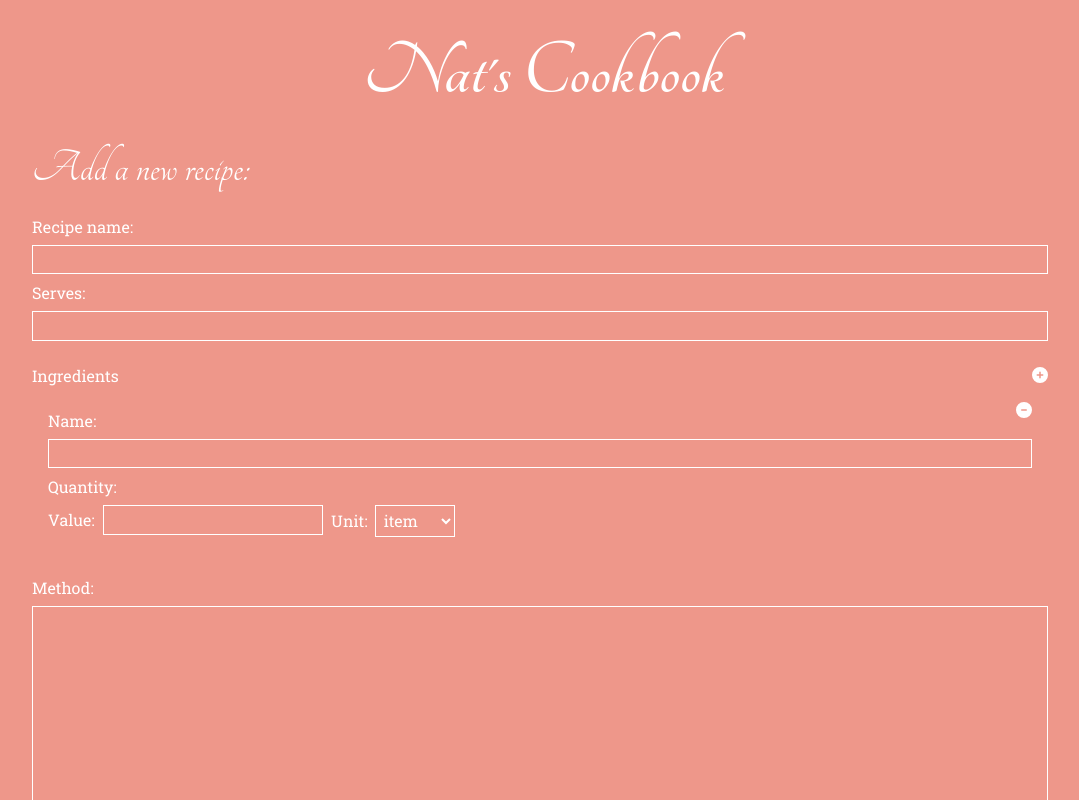
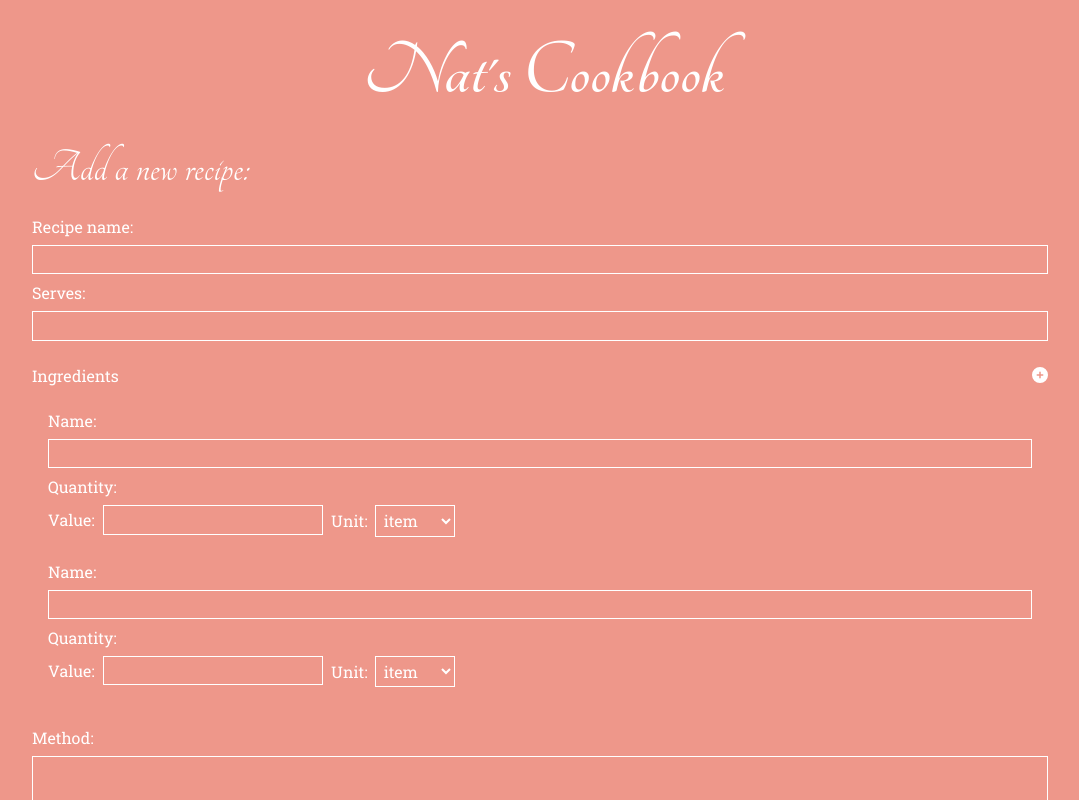
Before and after one commit to nchomeldoe/nats-cookbook, a React (Create React App) app: page /new in a window 1280 px wide. Shown: the top 800 px of the page, without its empty margins (96-1175 px from the left). Built offline with nearby package versions, Linux system fonts and the light colour scheme.

Commit message:
made fields required and ensured minimum of 2 ingredient form items per recipe

```diff
--- a/src/components/IngredientFormItem/IngredientFormItem.jsx
+++ b/src/components/IngredientFormItem/IngredientFormItem.jsx
@@ -2,13 +2,19 @@ import { FontAwesomeIcon } from "@fortawesome/react-fontawesome";
 import { faCircleMinus } from "@fortawesome/free-solid-svg-icons";
 import "./IngredientFormItem.scss";
 
-const IngredientFormItem = ({ handleRemoveIngredientFormItem, id }) => {
+const IngredientFormItem = ({
+  handleRemoveIngredientFormItem,
+  id,
+  ingredientFormItems,
+}) => {
+  const position = ingredientFormItems.findIndex((item) => item.id == id);
   return (
     <div className="ingredient-form-item">
       <div className="ingredient-form-item__name-heading">
         <label className="ingredient-form-item__label" htmlFor="ingredientName">
           Name:
         </label>
+        {position > 1 && (
           <FontAwesomeIcon
             className="ingredient-form-item__icon"
             icon={faCircleMinus}
@@ -16,12 +22,14 @@ const IngredientFormItem = ({ handleRemoveIngredientFormItem, id }) => {
               handleRemoveIngredientFormItem(id);
             }}
           />
+        )}
       </div>
       <input
         className="ingredient-form-item__input ingredient-form-item__input--text"
         type="text"
         id="ingredientName"
         name="ingredientName"
+        required
       />
       <fieldset className="ingredient-form-item__fieldset">
         <legend className="ingredient-form-item__legend">Quantity:</legend>
@@ -38,6 +46,7 @@ const IngredientFormItem = ({ handleRemoveIngredientFormItem, id }) => {
               type="text"
               id="quantityValue"
               name="quantityValue"
+              required
             />
           </div>
           <div className="ingredient-form-item__quantity-section">
--- a/src/components/RecipeForm/RecipeForm.jsx
+++ b/src/components/RecipeForm/RecipeForm.jsx
@@ -7,7 +7,10 @@ import Button from "../Button/Button";
 import "./RecipeForm.scss";
 
 const RecipeForm = () => {
-  const [ingredientFormItems, setIngredientFormItems] = useState([{ id: 1 }]);
+  const [ingredientFormItems, setIngredientFormItems] = useState([
+    { id: 1 },
+    { id: 2 },
+  ]);
   const navigate = useNavigate();
 
   const handleAddIngredientFormItem = () => {
@@ -23,7 +26,7 @@ const RecipeForm = () => {
   const handleRemoveIngredientFormItem = (id) => {
     setIngredientFormItems((currState) => {
       const tempIngredientFormItems = [...currState];
-      if (tempIngredientFormItems.length == 1) {
+      if (tempIngredientFormItems.length == 2) {
         return tempIngredientFormItems;
       }
       const filteredIngredientFormItems = tempIngredientFormItems.filter(
@@ -116,6 +119,7 @@ const RecipeForm = () => {
         type="text"
         id="recipeName"
         name="recipeName"
+        required
       />
       <label className="recipe-form__label" htmlFor="serves">
         Serves:
@@ -125,6 +129,7 @@ const RecipeForm = () => {
         type="text"
         id="serves"
         name="serves"
+        required
       />
       <fieldset className="recipe-form__fieldset">
         <div className="recipe-form__ingredients-container">
@@ -141,6 +146,7 @@ const RecipeForm = () => {
               key={item.id}
               id={item.id}
               handleRemoveIngredientFormItem={handleRemoveIngredientFormItem}
+              ingredientFormItems={ingredientFormItems}
             />
           ))}
         </div>
@@ -152,6 +158,7 @@ const RecipeForm = () => {
         className="recipe-form__input recipe-form__input--textarea"
         id="description"
         name="description"
+        required
       />
       <label className="recipe-form__label" htmlFor="cuisine">
         Cuisine:
@@ -161,6 +168,7 @@ const RecipeForm = () => {
         type="text"
         id="cuisine"
         name="cuisine"
+        required
       />
       <div className="recipe-form__buttons-container">
         <Button text="Add recipe" styling="primary" type="submit" />
```
Lines whose indentation alone changed are shown as unchanged.
